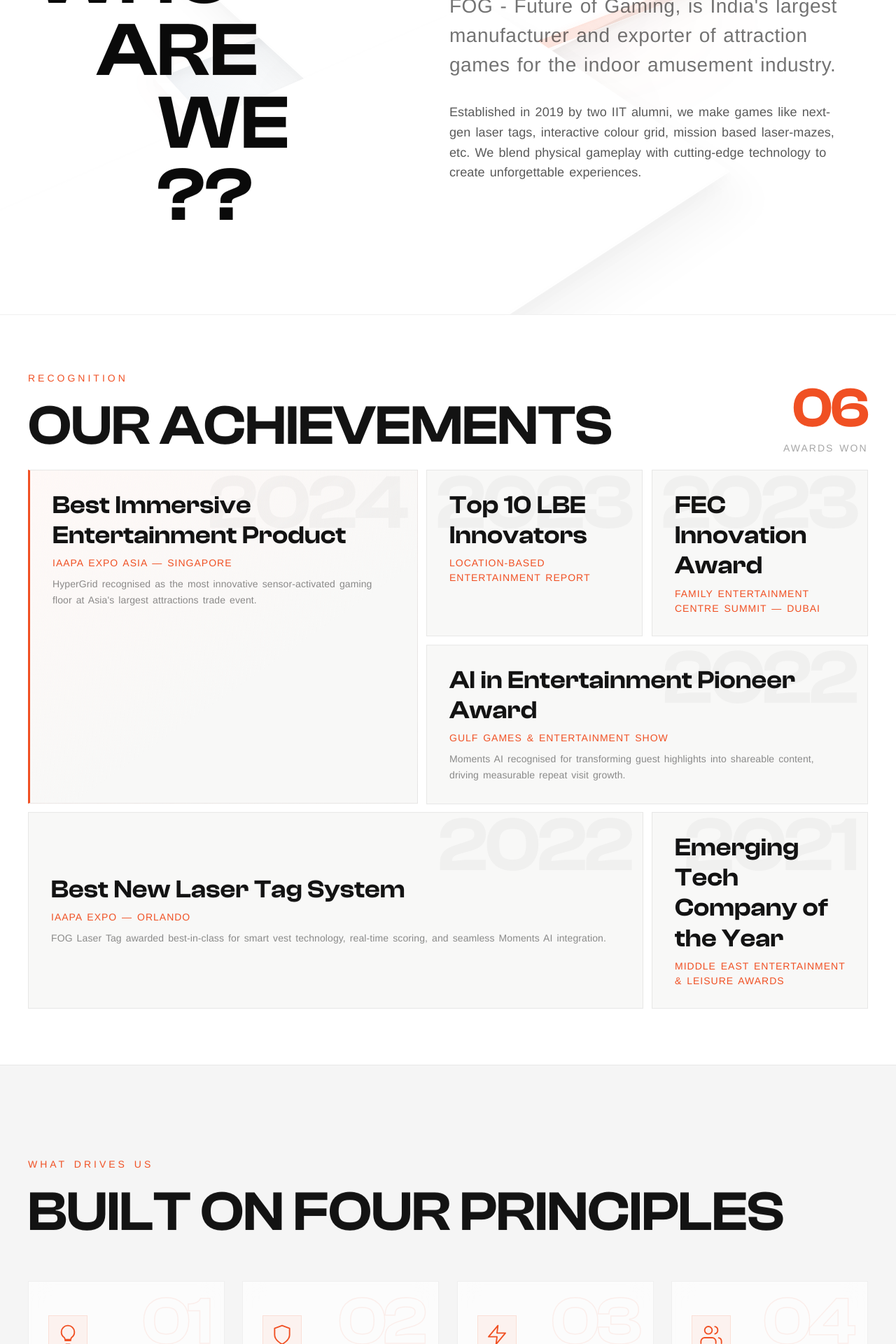
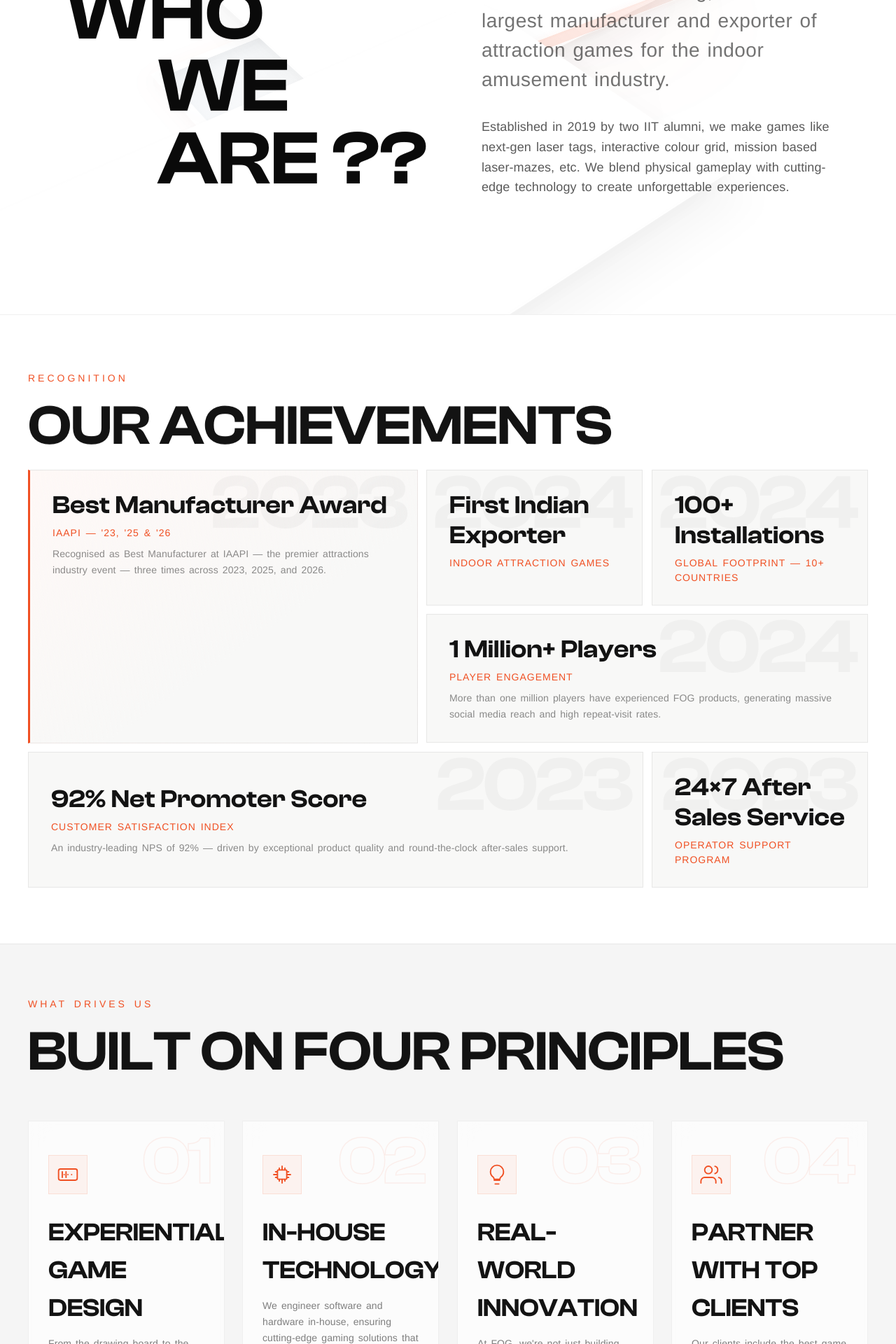
Before and after one commit to anusha342/fog-website-redesign, a Next.js app: page /about in a window 1280 px wide. Shown: the part 1000-2920 px from the top of the page at 70% size. Built offline with nearby package versions, Linux system fonts and the light colour scheme; a web font is replaced by a local one.

Commit message:
feat: redesign about page

```diff
--- a/app/about/AboutClient.tsx
+++ b/app/about/AboutClient.tsx
@@ -49,38 +49,38 @@ function useScrollReveal() {
 }
 
 const AWARDS = [
-  { year: '2024', name: 'Best Immersive Entertainment Product', org: 'IAAPA Expo Asia — Singapore', desc: 'HyperGrid recognised as the most innovative sensor-activated gaming floor at Asia\'s largest attractions trade event.' },
-  { year: '2023', name: 'Top 10 LBE Innovators', org: 'Location-Based Entertainment Report', desc: 'Named among the world\'s top 10 location-based entertainment companies redefining the guest experience.' },
-  { year: '2023', name: 'FEC Innovation Award', org: 'Family Entertainment Centre Summit — Dubai', desc: 'Laser Spy honoured for delivering the highest ROI payback of any new attraction category in the FEC sector.' },
-  { year: '2022', name: 'AI in Entertainment Pioneer Award', org: 'Gulf Games & Entertainment Show', desc: 'Moments AI recognised for transforming guest highlights into shareable content, driving measurable repeat visit growth.' },
-  { year: '2022', name: 'Best New Laser Tag System', org: 'IAAPA Expo — Orlando', desc: 'FOG Laser Tag awarded best-in-class for smart vest technology, real-time scoring, and seamless Moments AI integration.' },
-  { year: '2021', name: 'Emerging Tech Company of the Year', org: 'Middle East Entertainment & Leisure Awards', desc: 'FOG Technologies awarded for rapid regional expansion and introducing world-class gaming experiences across 10+ countries.' },
+  { year: '2023', name: 'Best Manufacturer Award', org: 'IAAPI — \'23, \'25 & \'26', desc: 'Recognised as Best Manufacturer at IAAPI — the premier attractions industry event — three times across 2023, 2025, and 2026.' },
+  { year: '2024', name: 'First Indian Exporter', org: 'Indoor Attraction Games', desc: 'FOG became the first Indian company to export indoor attraction games globally, reaching operators across 4 continents.' },
+  { year: '2024', name: '100+ Installations', org: 'Global Footprint — 10+ Countries', desc: 'Over 100 successful installations across game zones, FECs, and entertainment venues worldwide including UAE, Singapore, and the UK.' },
+  { year: '2024', name: '1 Million+ Players', org: 'Player Engagement', desc: 'More than one million players have experienced FOG products, generating massive social media reach and high repeat-visit rates.' },
+  { year: '2023', name: '92% Net Promoter Score', org: 'Customer Satisfaction Index', desc: 'An industry-leading NPS of 92% — driven by exceptional product quality and round-the-clock after-sales support.' },
+  { year: '2023', name: '24×7 After Sales Service', org: 'Operator Support Program', desc: 'Round-the-clock remote diagnostics and hot-swappable components ensuring near-zero downtime for every venue partner.' },
 ];
 
 const VALUES = [
   {
     num: '01',
-    title: 'Innovation',
-    body: 'We push the boundaries of what\'s possible in interactive entertainment technology.',
-    icon: <svg width="32" height="32" viewBox="0 0 24 24" fill="none" stroke="currentColor" strokeWidth="1.4" strokeLinecap="round" strokeLinejoin="round" aria-hidden="true"><path d="M9 18h6M10 22h4M12 2a7 7 0 0 1 7 7c0 2.5-1.3 4.7-3.3 6L15 17H9l-.7-2C6.3 13.7 5 11.5 5 9a7 7 0 0 1 7-7z" /></svg>,
+    title: 'Experiential Game Design',
+    body: 'From the drawing board to the play floor, our games are designed to bring people together and deliver unforgettable moments.',
+    icon: <svg width="32" height="32" viewBox="0 0 24 24" fill="none" stroke="currentColor" strokeWidth="1.4" strokeLinecap="round" strokeLinejoin="round" aria-hidden="true"><rect x="2" y="6" width="20" height="12" rx="2"/><path d="M12 12h.01M8 12h.01M16 12h.01M6 9v6M10 9v6"/></svg>,
   },
   {
     num: '02',
-    title: 'Reliability',
-    body: 'Our attractions are built to perform, with 99.9% uptime and rapid support response.',
-    icon: <svg width="32" height="32" viewBox="0 0 24 24" fill="none" stroke="currentColor" strokeWidth="1.4" strokeLinecap="round" strokeLinejoin="round" aria-hidden="true"><path d="M12 22s8-4 8-10V5l-8-3-8 3v7c0 6 8 10 8 10z" /></svg>,
+    title: 'In-house Technology',
+    body: 'We engineer software and hardware in-house, ensuring cutting-edge gaming solutions that deliver the ultimate experience.',
+    icon: <svg width="32" height="32" viewBox="0 0 24 24" fill="none" stroke="currentColor" strokeWidth="1.4" strokeLinecap="round" strokeLinejoin="round" aria-hidden="true"><rect x="7" y="7" width="10" height="10" rx="1"/><path d="M7 9H5M7 12H3M7 15H5M17 9h2M17 12h4M17 15h2M9 7V5M12 7V3M15 7V5M9 17v2M12 17v4M15 17v2"/></svg>,
   },
   {
     num: '03',
-    title: 'Speed',
-    body: 'From consultation to go-live in weeks, not months. We respect your timeline.',
-    icon: <svg width="32" height="32" viewBox="0 0 24 24" fill="none" stroke="currentColor" strokeWidth="1.4" strokeLinecap="round" strokeLinejoin="round" aria-hidden="true"><path d="M13 2L3 14h9l-1 8 10-12h-9l1-8z" /></svg>,
+    title: 'Real-world Innovation',
+    body: 'At FOG, we\'re not just building games — we\'re crafting the future of entertainment with each line of code, circuit, and sensor.',
+    icon: <svg width="32" height="32" viewBox="0 0 24 24" fill="none" stroke="currentColor" strokeWidth="1.4" strokeLinecap="round" strokeLinejoin="round" aria-hidden="true"><path d="M9 18h6M10 22h4M12 2a7 7 0 0 1 7 7c0 2.5-1.3 4.7-3.3 6L15 17H9l-.7-2C6.3 13.7 5 11.5 5 9a7 7 0 0 1 7-7z"/></svg>,
   },
   {
     num: '04',
-    title: 'Partnership',
-    body: 'We\'re not just vendors — we\'re partners invested in your venue\'s long-term success.',
-    icon: <svg width="32" height="32" viewBox="0 0 24 24" fill="none" stroke="currentColor" strokeWidth="1.4" strokeLinecap="round" strokeLinejoin="round" aria-hidden="true"><path d="M17 21v-2a4 4 0 0 0-4-4H5a4 4 0 0 0-4 4v2" /><circle cx="9" cy="7" r="4" /><path d="M23 21v-2a4 4 0 0 0-3-3.87M16 3.13a4 4 0 0 1 0 7.75" /></svg>,
+    title: 'Partner with Top Clients',
+    body: 'Our clients include the best game zone operators in India and beyond — Timezone, Fun City, Shott, Rebounce, SkyJumper, and many more.',
+    icon: <svg width="32" height="32" viewBox="0 0 24 24" fill="none" stroke="currentColor" strokeWidth="1.4" strokeLinecap="round" strokeLinejoin="round" aria-hidden="true"><path d="M17 21v-2a4 4 0 0 0-4-4H5a4 4 0 0 0-4 4v2"/><circle cx="9" cy="7" r="4"/><path d="M23 21v-2a4 4 0 0 0-3-3.87M16 3.13a4 4 0 0 1 0 7.75"/></svg>,
   },
 ];
 
@@ -212,8 +212,8 @@ export default function AboutClient() {
 
         <h2 className={styles.whoTitle} data-reveal>
           <span>Who</span>
-          <span>Are</span>
-          <span>We ??</span>
+          <span>We</span>
+          <span>Are ??</span>
         </h2>
         <div className={styles.whoContent} data-reveal data-reveal-delay="0.1">
           <p className={styles.whoBodyLead}>
@@ -234,10 +234,6 @@ export default function AboutClient() {
               <h2 className={styles.awardsTitle} data-reveal data-reveal-delay="0.08">
                 Our Achievements
               </h2>
-            </div>
-            <div className={styles.awardsStat} data-reveal data-reveal-delay="0.12">
-              <span className={styles.awardsStatNum}>06</span>
-              <span className={styles.awardsStatLabel}>Awards Won</span>
             </div>
           </div>
 
@@ -290,6 +286,7 @@ export default function AboutClient() {
         </div>
       </section>
 
+      {/* ── 5. JOURNEY ── */}
       {/* ── 5. TIMELINE ── */}
       <section id="timeline" className={styles.timeline}>
         <div className={styles.timelineInner}>
--- a/app/about/about.module.css
+++ b/app/about/about.module.css
@@ -737,12 +737,17 @@
   display: block;
 }
 
+.whoTitle span:nth-child(1) {
+  padding-left: 0.4em;
+}
+
 .whoTitle span:nth-child(2) {
-  padding-left: 0.8em;
+  padding-left: 1.6em;
 }
 
 .whoTitle span:nth-child(3) {
   padding-left: 1.6em;
+  white-space: nowrap;
 }
 
 .whoContent {
@@ -806,6 +811,7 @@
 
   .whoTitle span:nth-child(3) {
     padding-left: 1.0em;
+    white-space: nowrap;
   }
 }
 
@@ -1242,6 +1248,9 @@
 /* ══════════════════════════════════════
    5. TIMELINE
 ══════════════════════════════════════ */
+/* ══════════════════════════════════════
+   5. TIMELINE
+══════════════════════════════════════ */
 .timeline {
   background: #ffffff;
   padding: 80px clamp(24px, 3.5vw, 40px);
```
